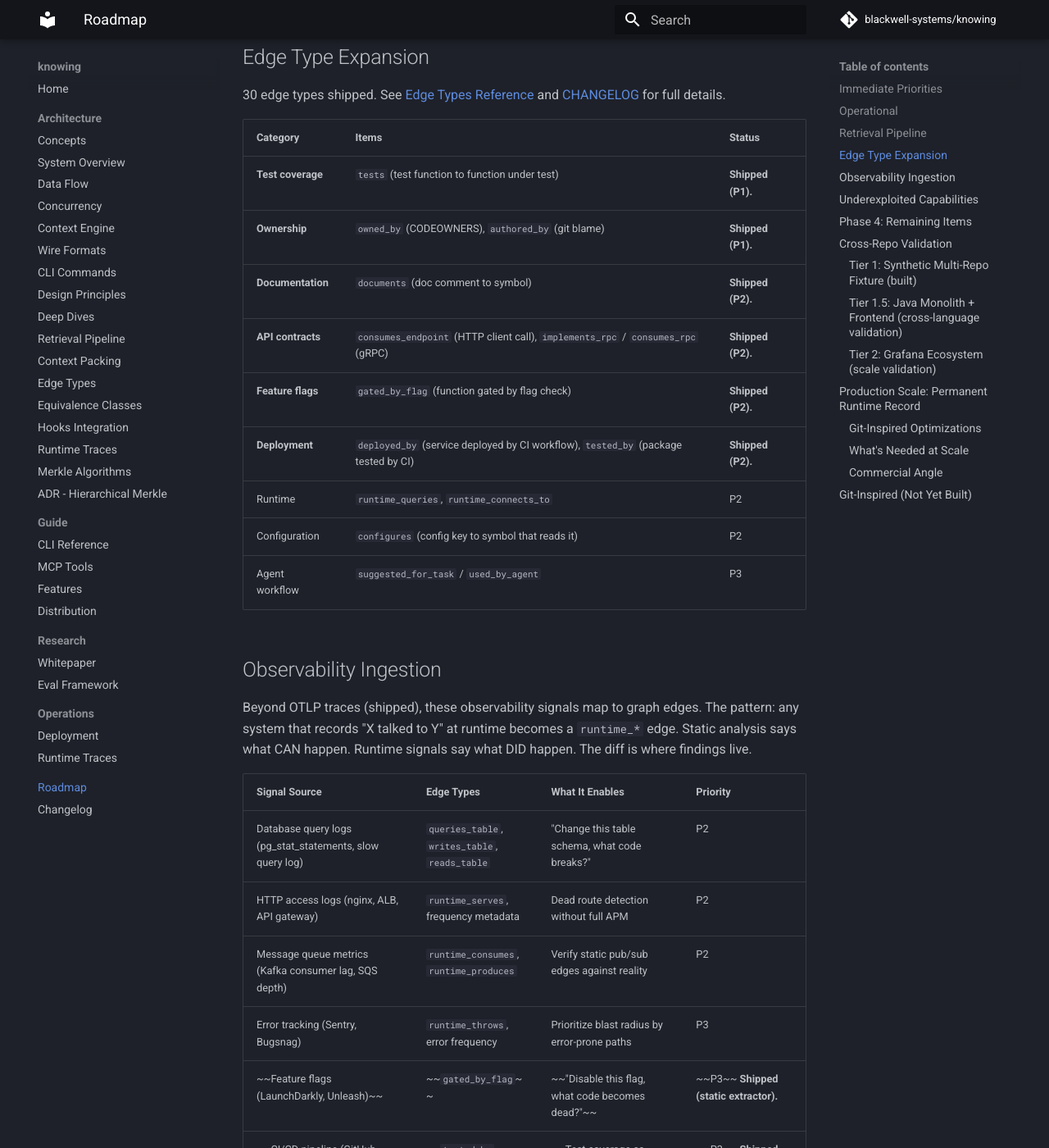
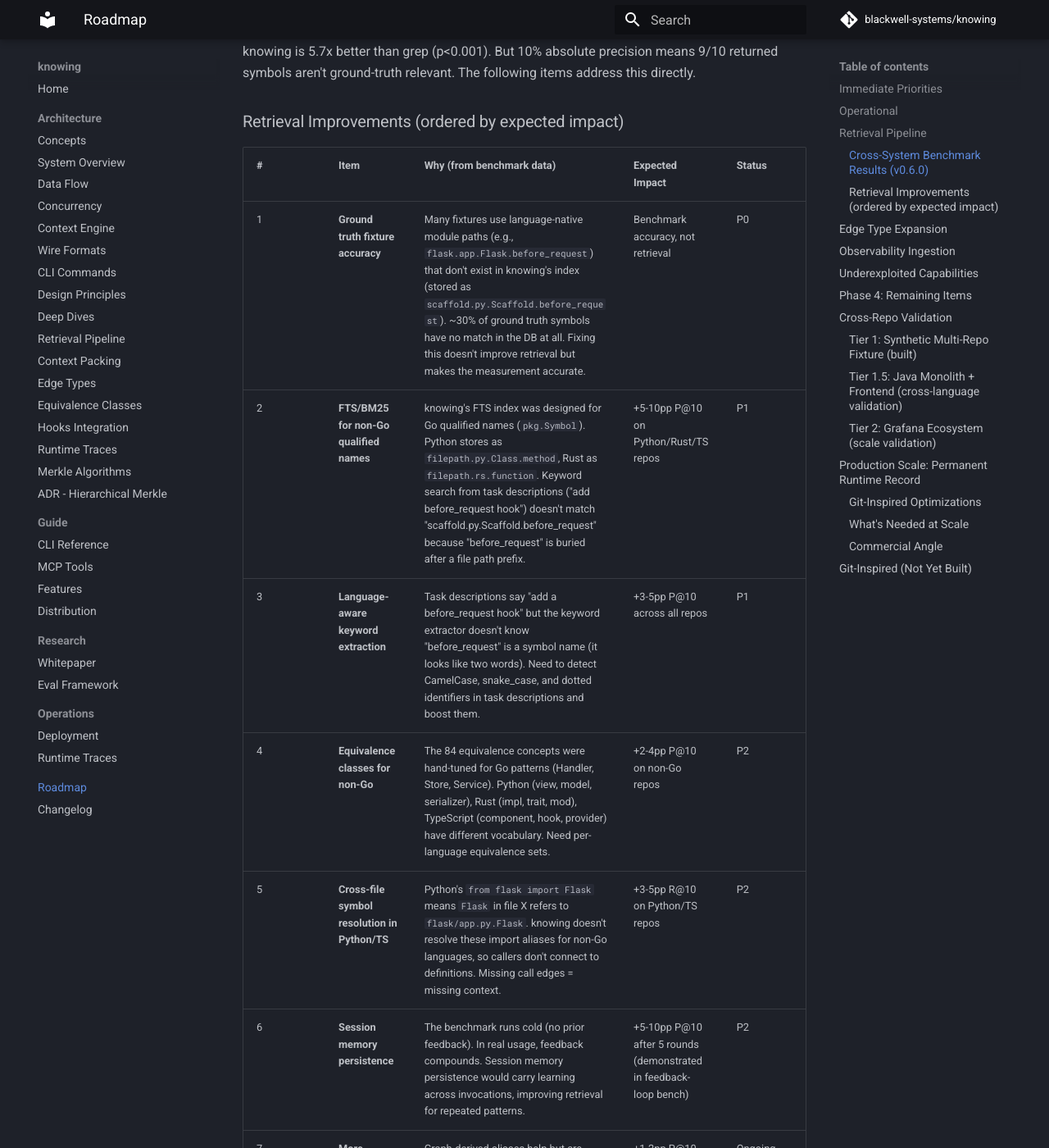
Before and after one commit to blackwell-systems/knowing, an MkDocs documentation site: the page built from docs/roadmap.md, in a window 1280 px wide and 1400 px high, scrolled down 1696 px. Shown: the whole window at 82% size. Built offline with MkDocs 1.6.1 and Material for MkDocs 9.7.7, drawn with Linux system fonts in a browser that asks for light colours; comment, search, counter and statistics services are not loaded; some of the changed text lies outside the part shown.

Commit message:
docs: add benchmark-driven retrieval improvement roadmap with expected impact

```diff
--- a/docs/roadmap.md
+++ b/docs/roadmap.md
@@ -28,12 +28,30 @@ What's shipped is in the [changelog](CHANGELOG.md). This document covers what's
 
 ## Retrieval Pipeline
 
-| Item | Status |
-|------|--------|
-| More equivalence concepts (84 -> 150+) | Ongoing |
-| Session memory persistence | Planned |
-| Code-tuned embedding model | Planned (optional) |
-| Community-aware retrieval | Planned |
+### Cross-System Benchmark Results (v0.6.0)
+
+First run: 100 tasks, 5 repos (kubernetes, TypeScript, flask, cargo, django), knowing vs grep baseline.
+
+| System | P@10 | R@10 | NDCG@10 | MRR |
+|--------|------|------|---------|-----|
+| knowing | 0.102 | 0.111 | 0.157 | 0.159 |
+| grep | 0.018 | 0.050 | 0.032 | 0.059 |
+
+knowing is 5.7x better than grep (p<0.001). But 10% absolute precision means 9/10 returned symbols aren't ground-truth relevant. The following items address this directly.
+
+### Retrieval Improvements (ordered by expected impact)
+
+| # | Item | Why (from benchmark data) | Expected Impact | Status |
+|---|------|--------------------------|-----------------|--------|
+| 1 | **Ground truth fixture accuracy** | Many fixtures use language-native module paths (e.g., `flask.app.Flask.before_request`) that don't exist in knowing's index (stored as `scaffold.py.Scaffold.before_request`). ~30% of ground truth symbols have no match in the DB at all. Fixing this doesn't improve retrieval but makes the measurement accurate. | Benchmark accuracy, not retrieval | P0 |
+| 2 | **FTS/BM25 for non-Go qualified names** | knowing's FTS index was designed for Go qualified names (`pkg.Symbol`). Python stores as `filepath.py.Class.method`, Rust as `filepath.rs.function`. Keyword search from task descriptions ("add before_request hook") doesn't match "scaffold.py.Scaffold.before_request" because "before_request" is buried after a file path prefix. | +5-10pp P@10 on Python/Rust/TS repos | P1 |
+| 3 | **Language-aware keyword extraction** | Task descriptions say "add a before_request hook" but the keyword extractor doesn't know "before_request" is a symbol name (it looks like two words). Need to detect CamelCase, snake_case, and dotted identifiers in task descriptions and boost them. | +3-5pp P@10 across all repos | P1 |
+| 4 | **Equivalence classes for non-Go** | The 84 equivalence concepts were hand-tuned for Go patterns (Handler, Store, Service). Python (view, model, serializer), Rust (impl, trait, mod), TypeScript (component, hook, provider) have different vocabulary. Need per-language equivalence sets. | +2-4pp P@10 on non-Go repos | P2 |
+| 5 | **Cross-file symbol resolution in Python/TS** | Python's `from flask import Flask` means `Flask` in file X refers to `flask/app.py.Flask`. knowing doesn't resolve these import aliases for non-Go languages, so callers don't connect to definitions. Missing call edges = missing context. | +3-5pp R@10 on Python/TS repos | P2 |
+| 6 | **Session memory persistence** | The benchmark runs cold (no prior feedback). In real usage, feedback compounds. Session memory persistence would carry learning across invocations, improving retrieval for repeated patterns. | +5-10pp P@10 after 5 rounds (demonstrated in feedback-loop bench) | P2 |
+| 7 | **More equivalence concepts (84 -> 150+)** | Graph-derived aliases help but are limited to the repo's own vocabulary. Need broader coverage of common patterns across ecosystems. | +1-2pp P@10 | Ongoing |
+| 8 | **Code-tuned embedding model** | BGE-small-en-v1.5 tested net-negative. A code-tuned model (CodeBERT, UniXcoder) might improve semantic matching between task descriptions and symbol names. | Unknown (needs evaluation) | Planned (optional) |
+| 9 | **Community-aware retrieval** | Constrain RWR walk to seed communities. Reduces noise from unrelated packages. | +1-3pp P@10 on large repos | Planned |
 
 ## Edge Type Expansion
 
```
